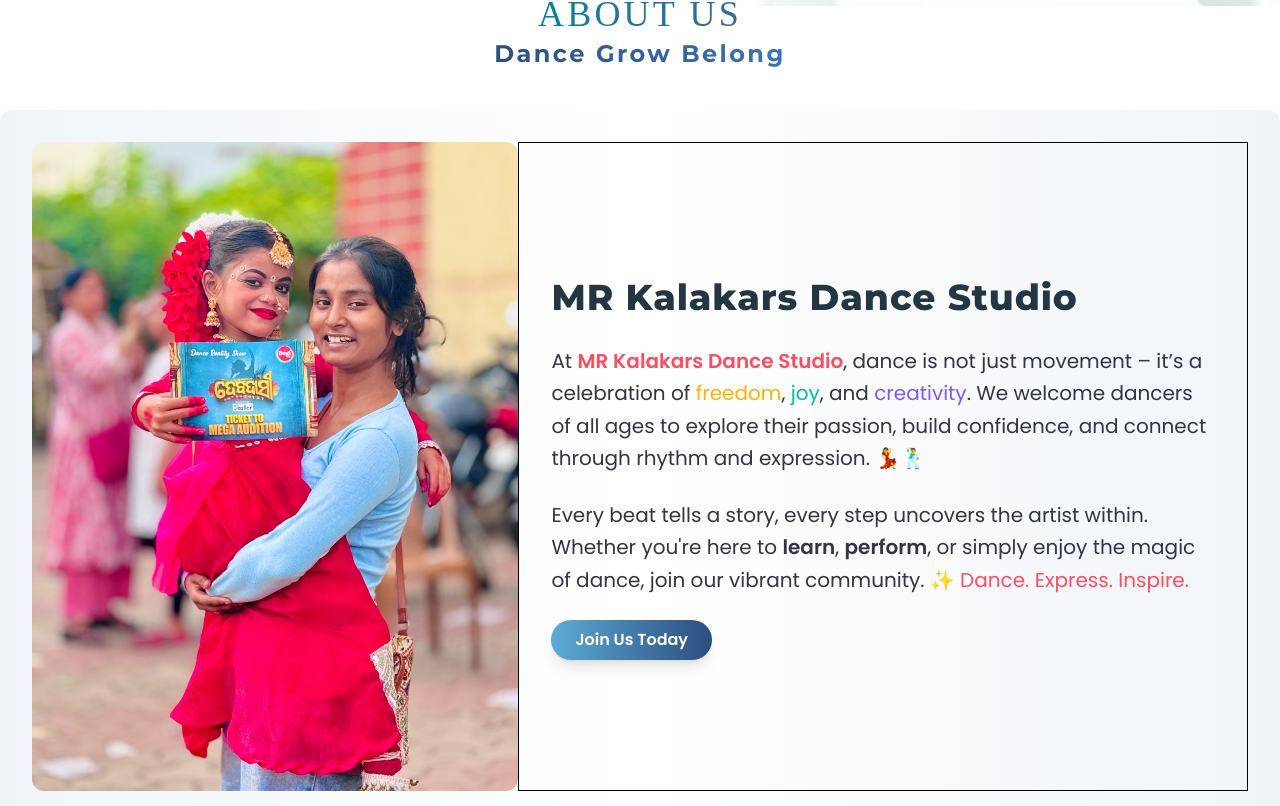
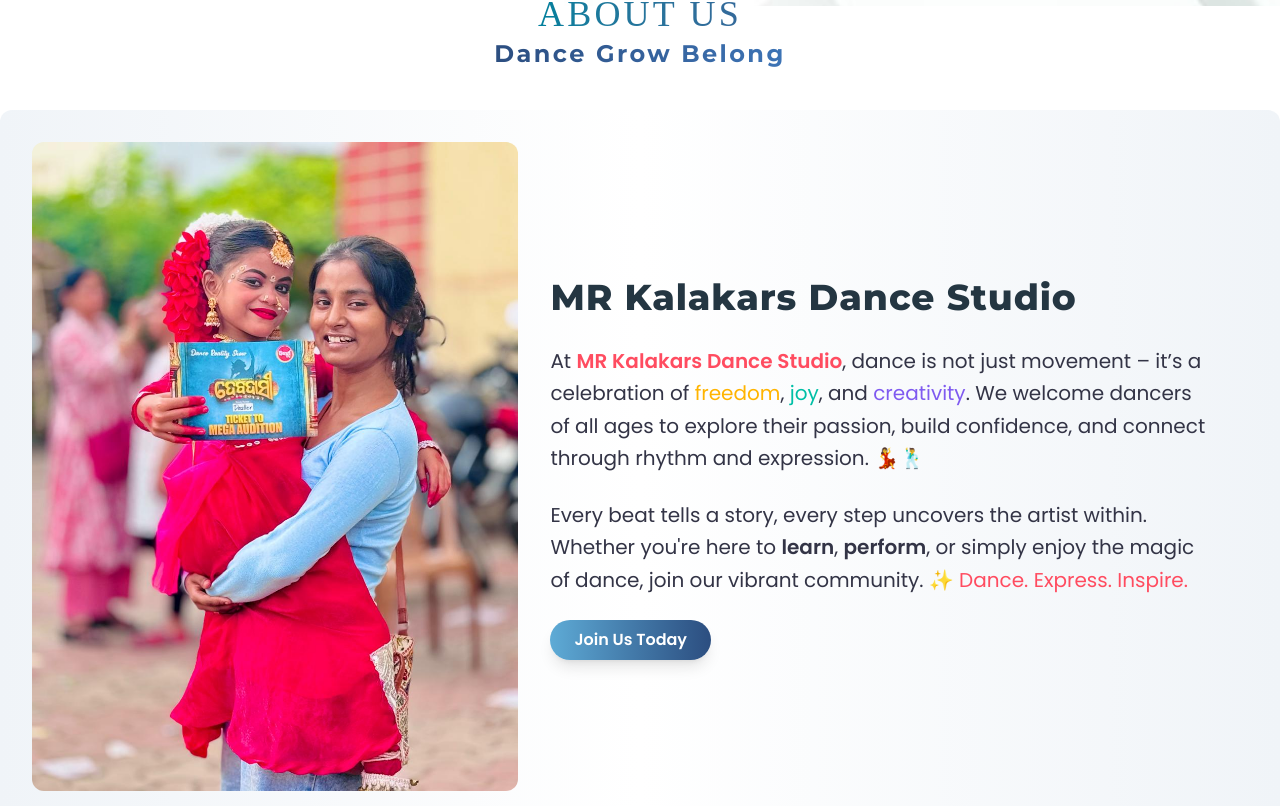
Before and after one commit to HimansuWebCoder/dance-studio, a React (Vite) app in the folder dance-studio-mr-kalakar/: page / in a window 1280 px wide. Shown: the part 794-1600 px from the top of the page. Built offline with nearby package versions, Linux system fonts and the light colour scheme; a web font is replaced by a local one.

Commit message:
updated site

```diff
--- a/dance-studio-mr-kalakar/src/components/About.jsx
+++ b/dance-studio-mr-kalakar/src/components/About.jsx
@@ -11,7 +11,7 @@
   </div>
 
   {/* Text Section */}
-  <div className="col-span-3 flex flex-col justify-center gap-6 p-4 md:p-8 border">
+  <div className="col-span-3 flex flex-col justify-center gap-6 p-4 md:p-8">
     <h1 className="text-3xl md:text-4xl md:py-1 py-4 font-extrabold text-[#243642] font-montserrat tracking-wide">
       MR Kalakars Dance Studio
     </h1>
```
